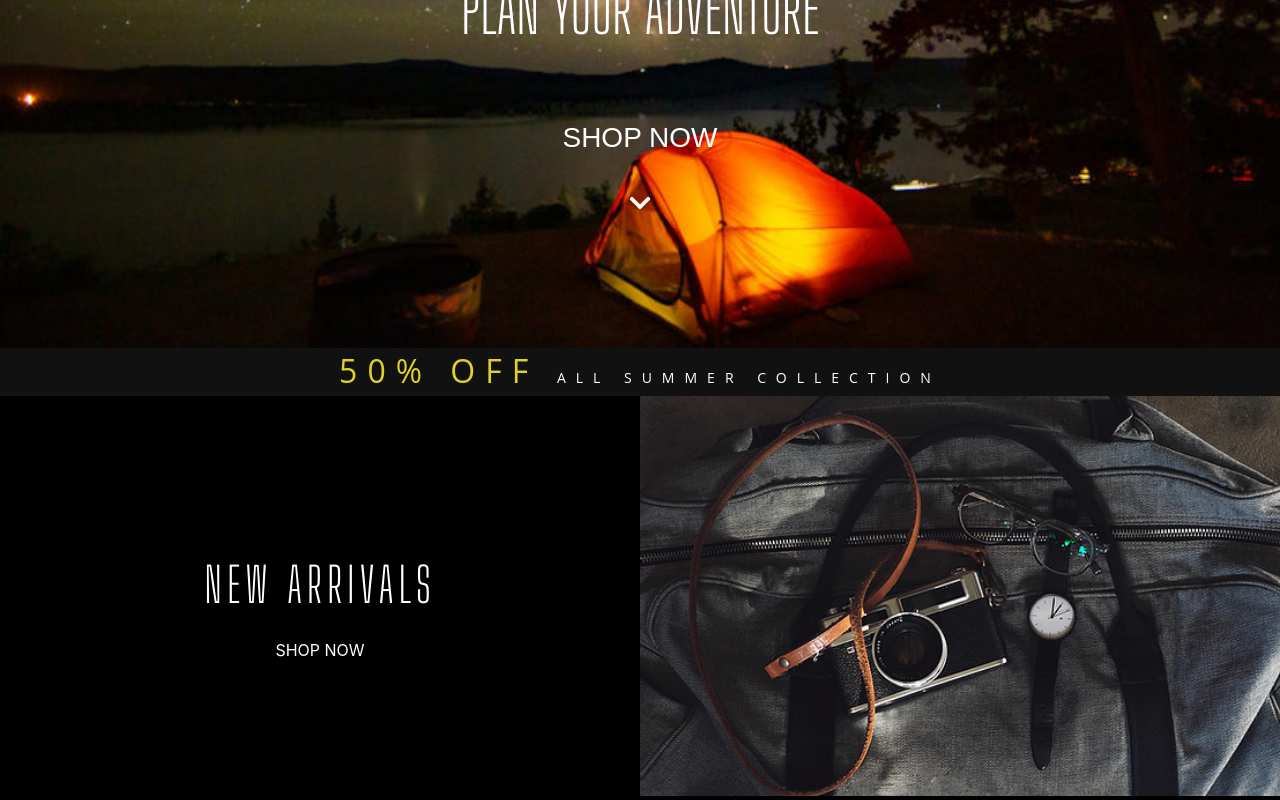
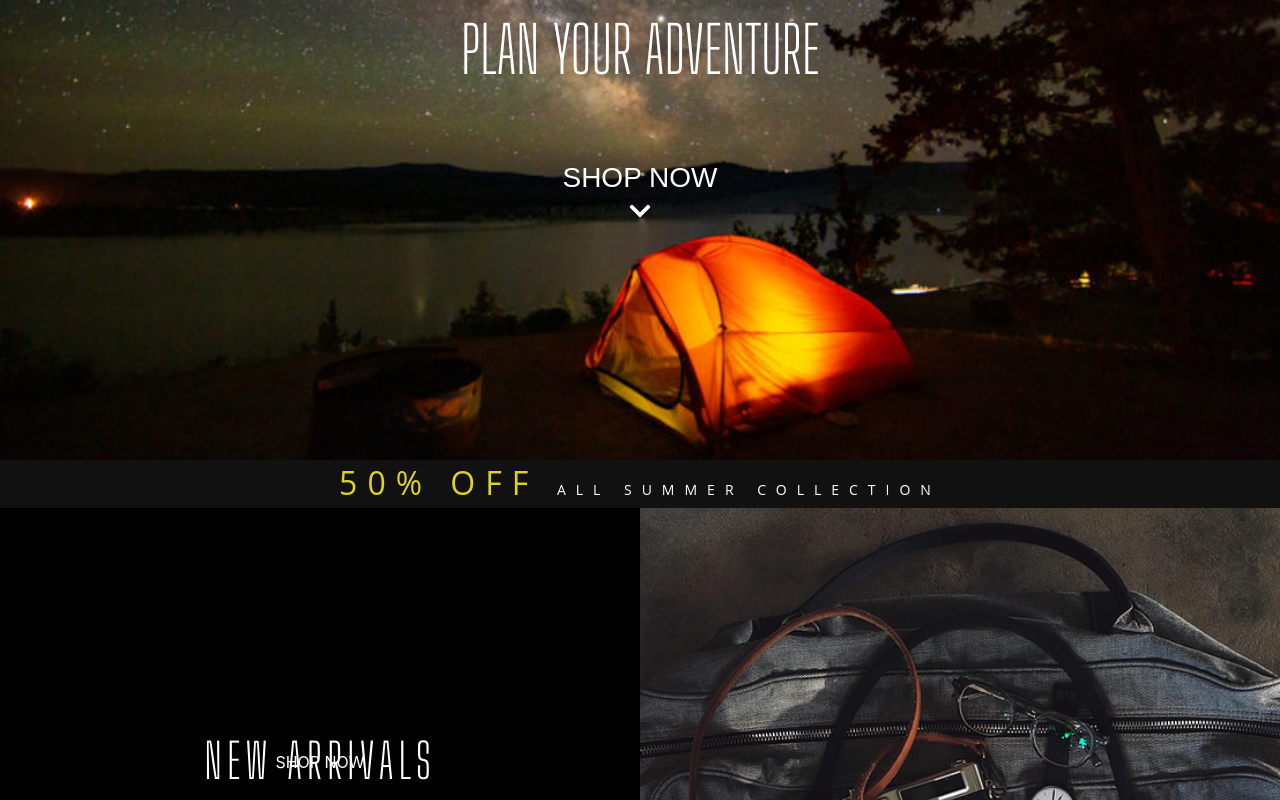
Before and after one commit to drobi710/CAMP, a React (Create React App) app: page /home in a window 1280 px wide. Shown: the part 280-1080 px from the top of the page. Built offline with nearby package versions, Linux system fonts and the light colour scheme; a web font is replaced by a local one.

Commit message:
update homepage css styling

```diff
--- a/src/components/Hero/Hero.module.css
+++ b/src/components/Hero/Hero.module.css
@@ -5,7 +5,7 @@
   background-position: center;
   text-align: center;
   position: relative;
-  bottom: 6.5rem;
+
   z-index: -1;
 }
 
@@ -21,7 +21,7 @@
   font-family: Big Shoulders Display, sans-serif;
   font-size: 4rem;
   color: white;
-  top: 40%;
+  top: 30%;
 }
 
 
@@ -30,7 +30,7 @@
   position: relative;
   font-family: BenchNine, sans-serif;
   color: white;
-  top: 50%;
+  top: 40%;
   z-index: 100;
 }
 
@@ -40,6 +40,6 @@
 .arrow {
   position: relative;
   color: white;
-  top: 50%;
+  top: 35%;
   font-size: 3rem;
 }
--- a/src/components/NewArrivals/NewArrivals.module.css
+++ b/src/components/NewArrivals/NewArrivals.module.css
@@ -1,13 +1,13 @@
 .wrapper {
     width: 100%;
-    height: 50vh;
+    height: 70vh;
     display: grid;
     grid-template-columns: 50% 50%;
     overflow: hidden;
     margin: 0;
     padding: 0;
     position: relative;
-    bottom: 7rem;
+
 
 }
 
--- a/src/components/Promo/Promo.module.css
+++ b/src/components/Promo/Promo.module.css
@@ -5,7 +5,7 @@
     text-align: center;
     vertical-align: middle;
     position: relative;
-    bottom: 7rem;
+
     font-family: Open Sans, sans-serif;
     letter-spacing: 7px;
     }
```
